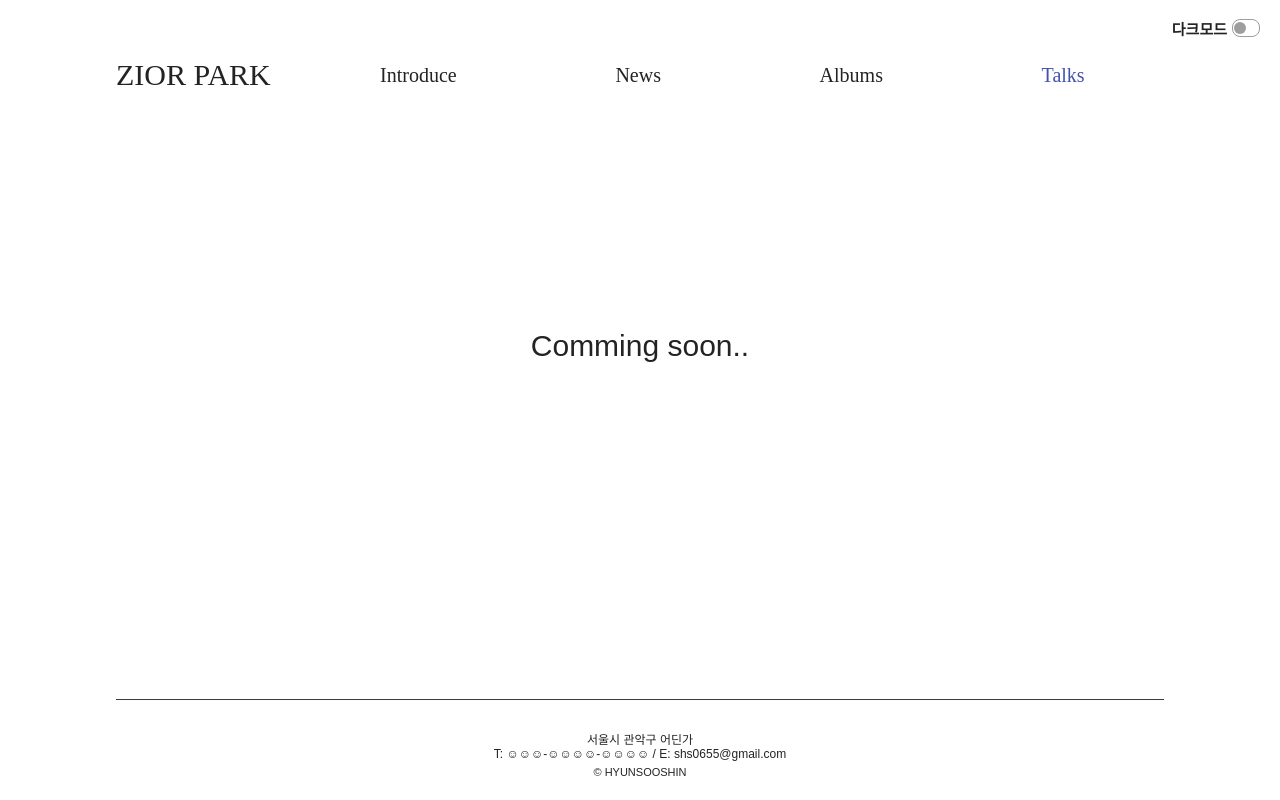
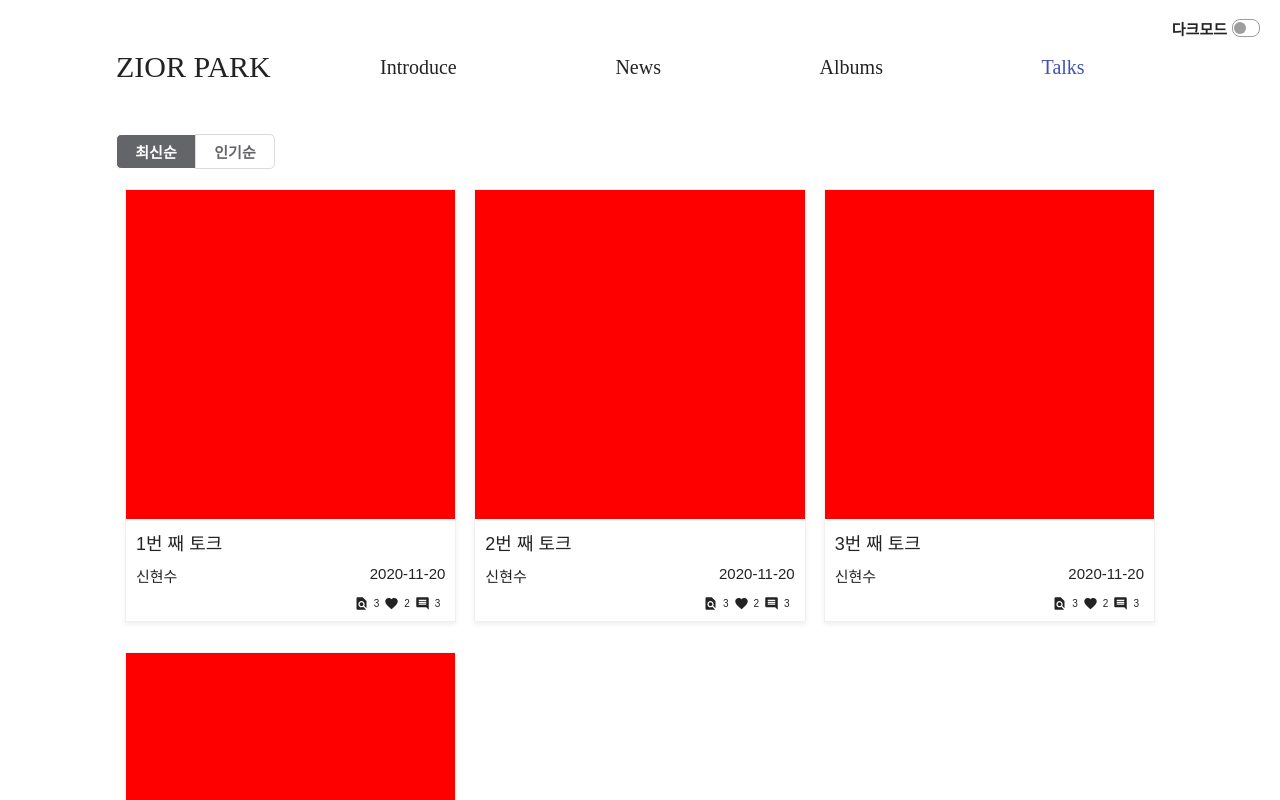
Before and after one commit to HYUNSOOSHIN/pepsi-man, a React (Create React App) app: page /talks in a window 1280 px wide. Shown: the top 800 px of the page. Built offline with nearby package versions, Linux system fonts and the light colour scheme.

Commit message:
[20/11/20] Working on Talks page

```diff
--- a/src/components/App.jsx
+++ b/src/components/App.jsx
@@ -5,7 +5,9 @@ import News from "./page/News"
 import Albums from "./page/albums/Albums"
 import Album from "./page/albums/Album"
 import MV from "./page/albums/MV"
-import Talks from "./page/Talks"
+import Talks from "./page/talks/Talks"
+import Talk from "./page/talks/Talk"
+import Search from "./page/talks/Search"
 
 function App() {
   return (
@@ -18,8 +20,9 @@ function App() {
         <Route path="/album/:albumSeq/MV/:trackNo" component={MV} />
         <Route path="/album/:albumSeq" component={Album} />
       </Switch>
-
       <Route path="/talks" component={Talks} />
+      <Route path="/talk" component={Talk} />
+      <Route path="/search" component={Search} />
     </BrowserRouter>
   )
 }
--- a/src/components/page/News.jsx
+++ b/src/components/page/News.jsx
@@ -3,9 +3,9 @@ import Layout from "../common/Layout"
 const News = () => {
   return (
     <Layout>
-      <div style={{ display: "flex", justifyContent: "center", alignItems: "center", width: "100%", height: "100%" }}>
+      <section style={{ display: "flex", justifyContent: "center", alignItems: "center", width: "100%", height: "100%" }}>
         <p style={{ fontSize: "30px" }}>Comming soon..</p>
-      </div>
+      </section>
     </Layout>
   )
 }
--- a/src/components/page/Talks.jsx
+++ /dev/null
@@ -1,13 +0,0 @@
-import Layout from "../common/Layout"
-
-const Talks = () => {
-  return (
-    <Layout>
-      <div style={{ display: "flex", justifyContent: "center", alignItems: "center", width: "100%", height: "100%" }}>
-        <p style={{ fontSize: "30px" }}>Comming soon..</p>
-      </div>
-    </Layout>
-  )
-}
-
-export default Talks
--- a/src/components/page/albums/Album.jsx
+++ b/src/components/page/albums/Album.jsx
@@ -23,7 +23,7 @@ const Album = (props) => {
   return (
     <Layout>
       <LyricsDialog open={lyricsDialog.open} onClose={() => setLyricsDialog({ open: false, track: {} })} track={lyricsDialog.track} />
-      <div style={{ display: "flex", flexDirection: "column", justifyContent: "center", alignItems: "center" }}>
+      <section style={{ display: "flex", flexDirection: "column", justifyContent: "center", alignItems: "center" }}>
         <img style={{ width: "524px", objectFit: "cover" }} src={album.imageUri} alt={"앨범 이미지"} />
         <table style={{ width: "524px", height: "fit-content", marginTop: "20px" }}>
           <thead>
@@ -55,7 +55,7 @@ const Album = (props) => {
             ))}
           </tbody>
         </table>
-      </div>
+      </section>
     </Layout>
   )
 }
--- a/src/components/page/albums/Albums.jsx
+++ b/src/components/page/albums/Albums.jsx
@@ -83,7 +83,7 @@ const Albums = (props) => {
 
   return (
     <Layout>
-      <div
+      <section
         style={{
           display: "flex",
           flexDirection: "column",
@@ -94,7 +94,7 @@ const Albums = (props) => {
         }}
       >
         {renderAlbums()}
-      </div>
+      </section>
     </Layout>
   )
 }
--- /dev/null
+++ b/src/components/page/talks/Search.jsx
@@ -0,0 +1,7 @@
+import Layout from "../../common/Layout"
+
+const Search = () => {
+  return <Layout></Layout>
+}
+
+export default Search
--- /dev/null
+++ b/src/components/page/talks/Talk.jsx
@@ -0,0 +1,7 @@
+import Layout from "../../common/Layout"
+
+const Talk = () => {
+  return <Layout></Layout>
+}
+
+export default Talk
--- /dev/null
+++ b/src/components/page/talks/Talks.jsx
@@ -0,0 +1,92 @@
+import { useState } from "react"
+import Layout from "../../common/Layout"
+import FindInPageIcon from "@material-ui/icons/FindInPage"
+import FavoriteIcon from "@material-ui/icons/Favorite"
+import CommentIcon from "@material-ui/icons/Comment"
+
+const Talks = () => {
+  const [orderBy, setOrderBy] = useState(0)
+
+  return (
+    <Layout>
+      <section style={{ display: "flex", justifyContent: "flex-start", alignContent: "center" }}>
+        <button
+          style={{
+            backgroundColor: orderBy === 0 ? "#646568" : "#ffffff",
+            width: "80px",
+            height: "35px",
+            border: orderBy === 0 ? "1px solid #ffffff" : "1px solid #dbdbdb",
+            borderRadius: "5px",
+            borderTopRightRadius: "0px",
+            borderBottomRightRadius: "0px",
+            cursor: "pointer",
+          }}
+          onClick={() => setOrderBy(0)}
+        >
+          <p style={{ color: orderBy === 0 ? "#ffffff" : "#646568", fontSize: "15px", fontWeight: "bold" }}>최신순</p>
+        </button>
+        <button
+          style={{
+            backgroundColor: orderBy === 1 ? "#646568" : "#ffffff",
+            width: "80px",
+            height: "35px",
+            marginLeft: "-1px",
+            border: orderBy === 1 ? "1px solid #ffffff" : "1px solid #dbdbdb",
+            borderRadius: "5px",
+            borderTopLeftRadius: "0px",
+            borderBottomLeftRadius: "0px",
+            cursor: "pointer",
+          }}
+          onClick={() => setOrderBy(1)}
+        >
+          <p style={{ color: orderBy === 1 ? "#ffffff" : "#646568", fontSize: "15px", fontWeight: "bold" }}>인기순</p>
+        </button>
+      </section>
+
+      <section style={{ overflowY: "auto", display: "flex", flex: 1, flexWrap: "wrap", marginTop: "20px" }}>
+        {[1, 2, 3, 4].map((item, index) => (
+          <TalkItem key={index} item={item} />
+        ))}
+      </section>
+    </Layout>
+  )
+}
+
+export default Talks
+
+const TalkItem = (props) => {
+  const { item } = props
+
+  return (
+    <div
+      style={{
+        display: "flex",
+        flexDirection: "column",
+        justifyContent: "flex-start",
+        alignItems: "center",
+        width: 1048 / 3,
+        height: "fit-content",
+        marginBottom: "30px",
+      }}
+    >
+      <div style={{ border: "1px solid #f0f0f1", borderRadius: "0px", boxShadow: "0px 3.3px 5px 0px #08000010" }}>
+        <div style={{ backgroundColor: "red", width: 1048 / 3 - 20, height: 1048 / 3 - 20 }} />
+        <div style={{ padding: "10px" }}>
+          <p style={{ fontSize: "18px" }}>{item}번 째 토크</p>
+          <div style={{ display: "flex", justifyContent: "space-between", alignContent: "center", marginTop: "10px" }}>
+            <p style={{ fontSize: "15px" }}>신현수</p>
+            <p style={{ fontSize: "15px" }}>2020-11-20</p>
+          </div>
+          <div style={{ display: "flex", justifyContent: "flex-end", alignContent: "center", marginTop: "10px" }}>
+            <FindInPageIcon style={{ width: "15px", height: "15px" }} />
+            <p style={{ margin: "0px 5px", fontSize: "10px", lineHeight: "15px" }}>3</p>
+            <FavoriteIcon style={{ width: "15px", height: "15px" }} />
+            <p style={{ margin: "0px 5px", fontSize: "10px", lineHeight: "15px" }}>2</p>
+            <CommentIcon style={{ width: "15px", height: "15px" }} />
+            <p style={{ margin: "0px 5px", fontSize: "10px", lineHeight: "15px" }}>3</p>
+          </div>
+        </div>
+      </div>
+    </div>
+  )
+}
--- a/src/index.css
+++ b/src/index.css
@@ -17,6 +17,10 @@ body,
   color: var(--text);
   -webkit-font-smoothing: antialiased;
   -moz-osx-font-smoothing: grayscale;
+}
+
+body {
+  margin: 0px;
 }
 
 div,
```
